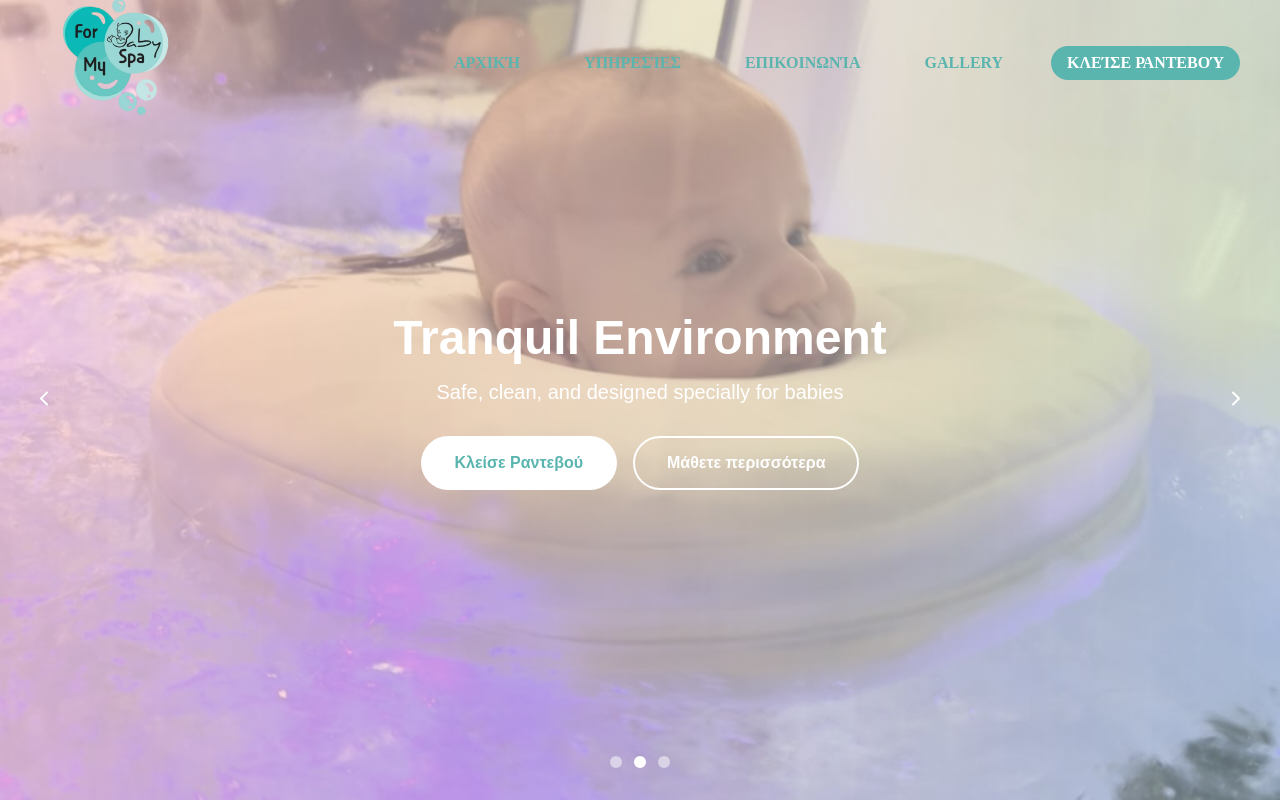
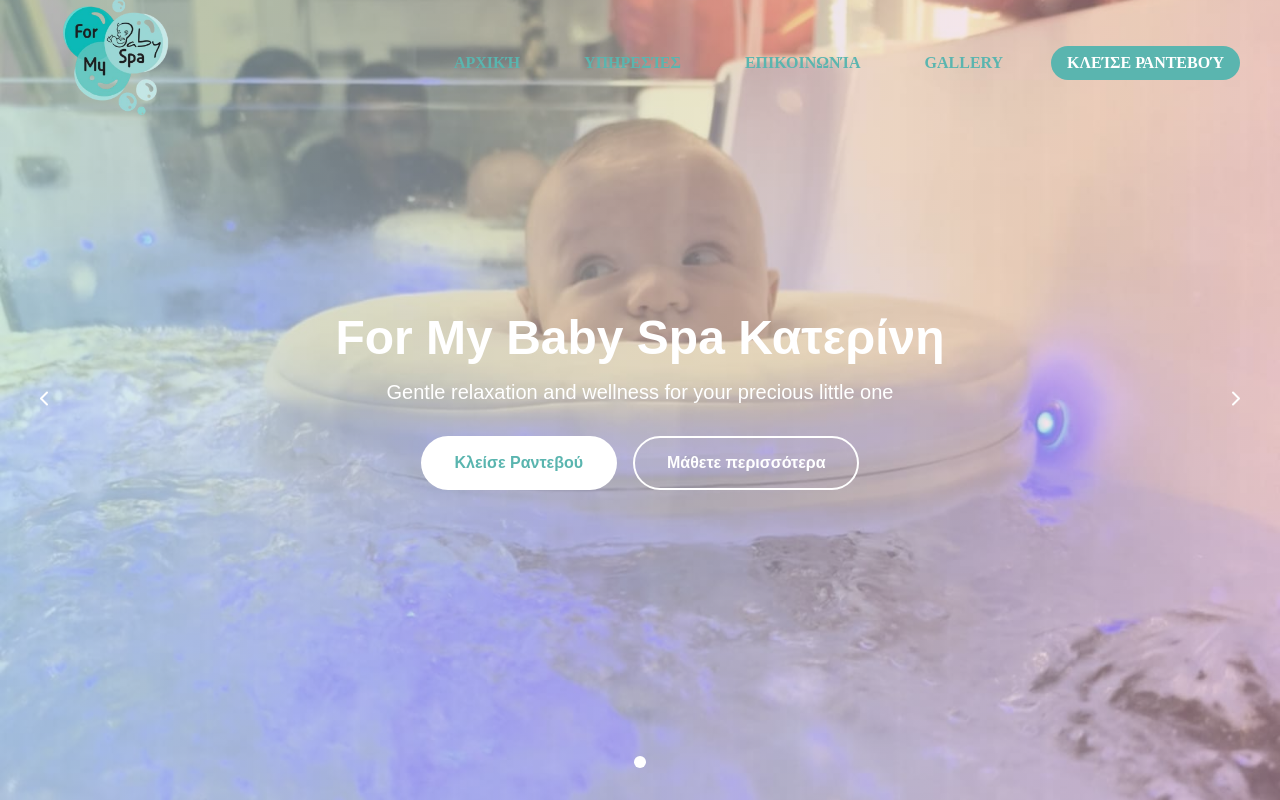
Before and after one commit to FlorianChazizi/formybabyspa, a React (Vite) app: page / in a window 1280 px wide. Shown: the top 800 px of the page. Built offline with nearby package versions, Linux system fonts and the light colour scheme; no server answers.

Commit message:
SEO, sitemap, robots

```diff
--- a/index.html
+++ b/index.html
@@ -1,13 +1,34 @@
 <!doctype html>
 <html lang="en">
+
 <head>
   <meta charset="UTF-8" />
   <link rel="icon" type="image/svg+xml" href="/formybabyspa.png" />
+  <!-- robots crawlers -->
+  <meta name="robots" content="index, follow">
+  <!-- OG -->
+  <meta property="og:title" content="Baby Spa Κατερίνη, Βρεφικό Σπα " />
+  <meta property="og:type" content="website" />
+  <meta property="og:image" content="https://www.formybabyspakaterini.gr/assets/formybabyspa.png" />
+  <meta property="og:url" content="https://www.formybabyspakaterini.gr/" />
+  <!-- description -->
+  <meta name="description"
+    content="Baby Spa στην Κατερίνη για μωρά. Προσφέρουμε υδροθεραπεία, βρεφικό μασάζ και spa για μωρά σε έναν ασφαλή και χαλαρωτικό χώρο." />
   <meta name="viewport" content="width=device-width, initial-scale=1.0" />
-    <title>For my Baby Spa - Κατερίνη by Anastasia Veloni</title>
+  <!-- Publish Dates -->
+  <meta property="article:published_time" content="2025-08-20T09:00:00+03:00" />
+  <meta property="article:modified_time" content="2025-08-20T12:30:00+03:00" />
+  <!-- Canonical -->
+  <link rel="canonical" href="https://www.formybabyspakaterini.gr/" />
+
+  <title>Baby Spa Κατερίνη – Βρεφικό Σπα - Παιδικό Σπα</title>
+
+
 </head>
+
 <body>
   <div id="root"></div>
   <script type="module" src="/src/main.tsx"></script>
 </body>
+
 </html>
--- a/src/components/Hero-carousel.tsx
+++ b/src/components/Hero-carousel.tsx
@@ -2,8 +2,8 @@
 import { ChevronLeft, ChevronRight } from "lucide-react";
 
 import baby1 from '../assets/baby1.jpeg';
-import baby2 from '../assets/baby2.jpeg';
-import baby3 from '../assets/baby3.jpeg';
+// import baby2 from '../assets/baby2.jpeg';
+// import baby3 from '../assets/baby3.jpeg';
 
 import '../styles/hero-carousel.css';
 
@@ -14,18 +14,18 @@
     subtitle: "Gentle relaxation and wellness for your precious little one",
     gradient: "gradient-1"
   },
-  {
-    image: baby2,
-    title: "Tranquil Environment",
-    subtitle: "Safe, clean, and designed specially for babies",
-    gradient: "gradient-2"
-  },
-  {
-    image: baby3,
-    title: "Expert Care",
-    subtitle: "Certified professionals ensuring your baby's comfort and safety",
-    gradient: "gradient-3"
-  }
+  // {
+  //   image: baby2,
+  //   title: "Tranquil Environment",
+  //   subtitle: "Safe, clean, and designed specially for babies",
+  //   gradient: "gradient-2"
+  // },
+  // {
+  //   image: baby3,
+  //   title: "Expert Care",
+  //   subtitle: "Certified professionals ensuring your baby's comfort and safety",
+  //   gradient: "gradient-3"
+  // }
 ];
 
 
```
Also changed, not shown: public/robots.txt (added), 1 other file (tests, documents, lock files or other folders). Lines whose indentation alone changed are shown as unchanged.
